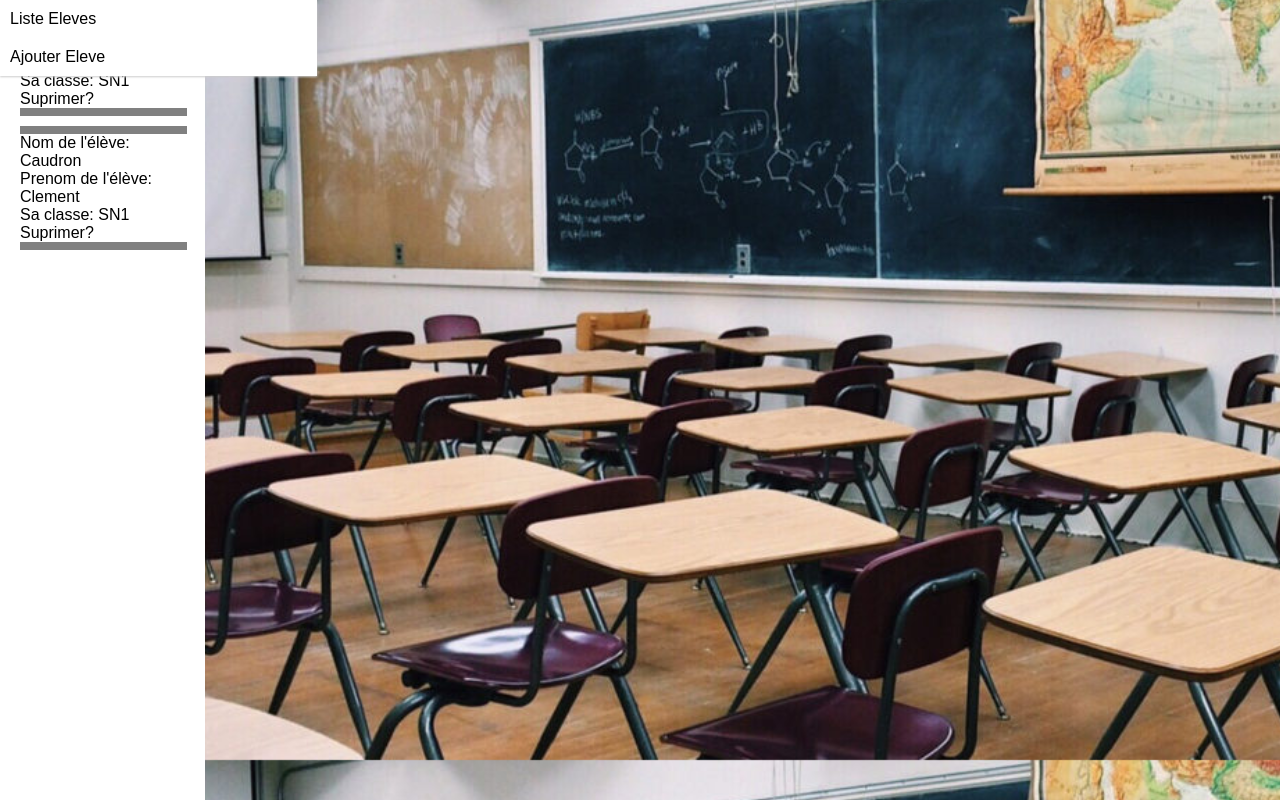
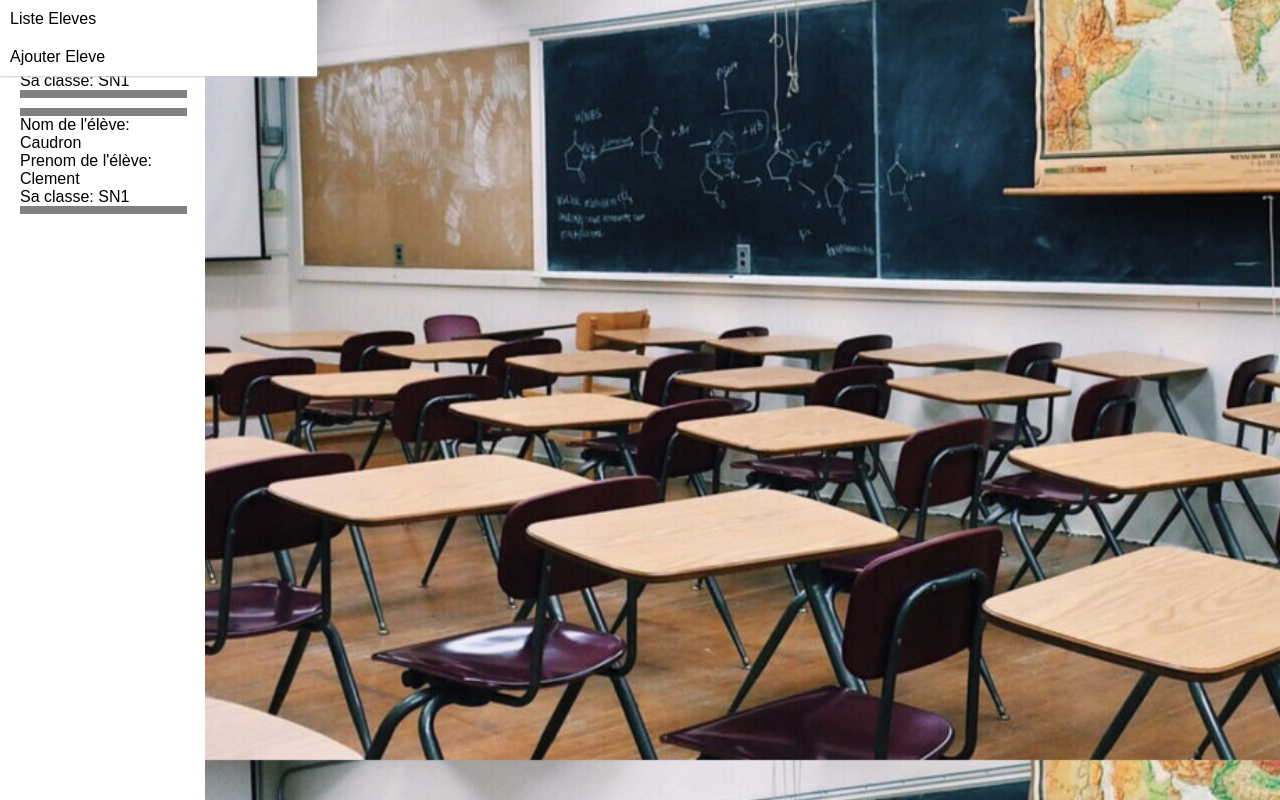
Before and after one commit to MaelDrelon/TPFinalPHP, a PHP site: page /ListeEleve.php in a window 1280 px wide. Shown: the part 40-840 px from the top of the page. Run offline with PHP 8.4, Linux system fonts and the light colour scheme; data comes from the database, SQL or seed files in the repository.

Commit message:
Update ListeEleve.php

```diff
--- a/ListeEleve.php
+++ b/ListeEleve.php
@@ -23,7 +23,7 @@ try
     <p>Nom de l'élève: <?php echo $donnees['Nom']; ?></p>
     <p>Prenom de l'élève: <?php echo $donnees['Prenom']; ?></p>
     <p>Sa classe: <?php echo $donnees['Classe']; ?></p>
-    <p>Suprimer?</p>
+    <!--<p>Suprimer?</p>-->
     <hr width=100% noshade size=8>
 </div>
 
```
